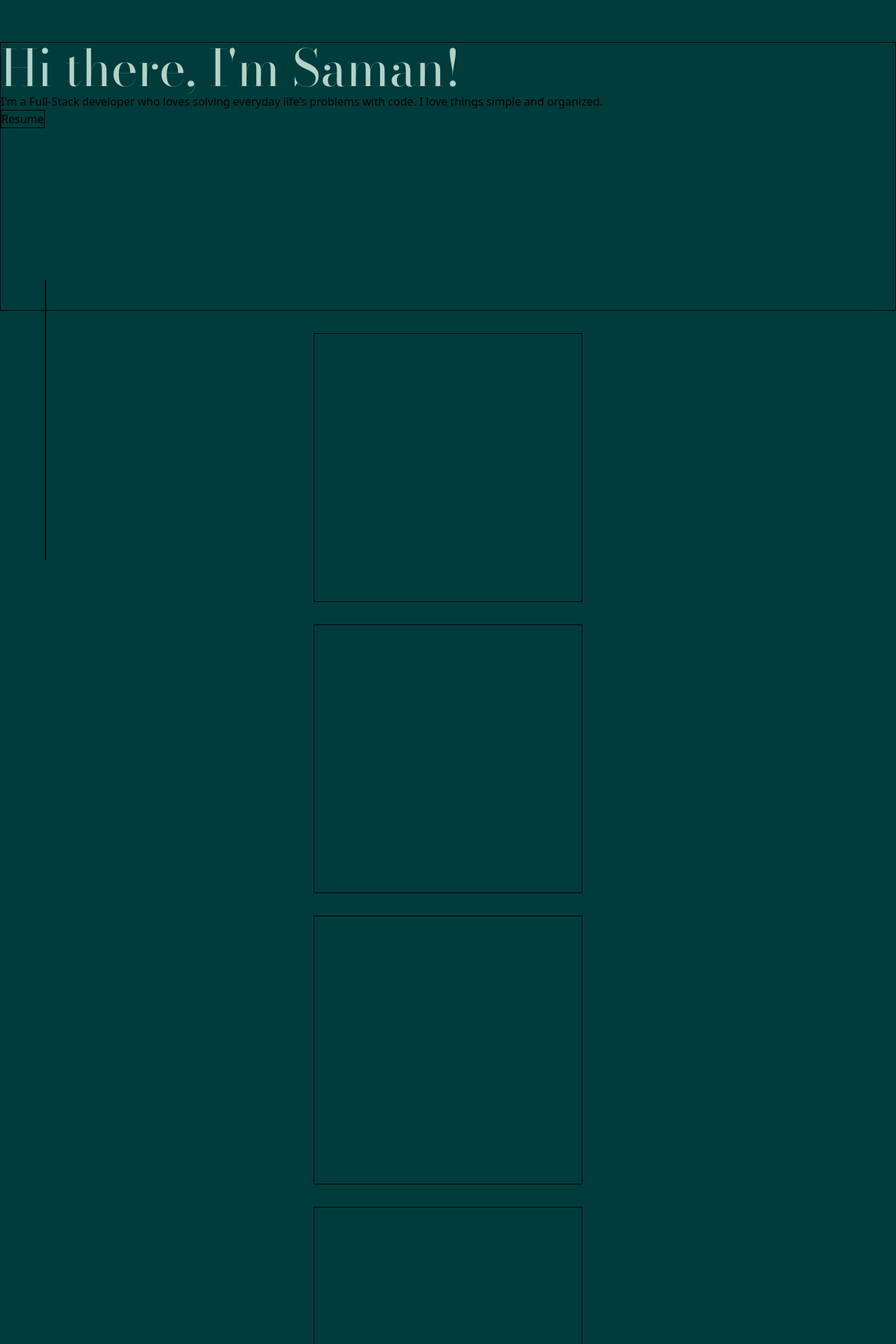
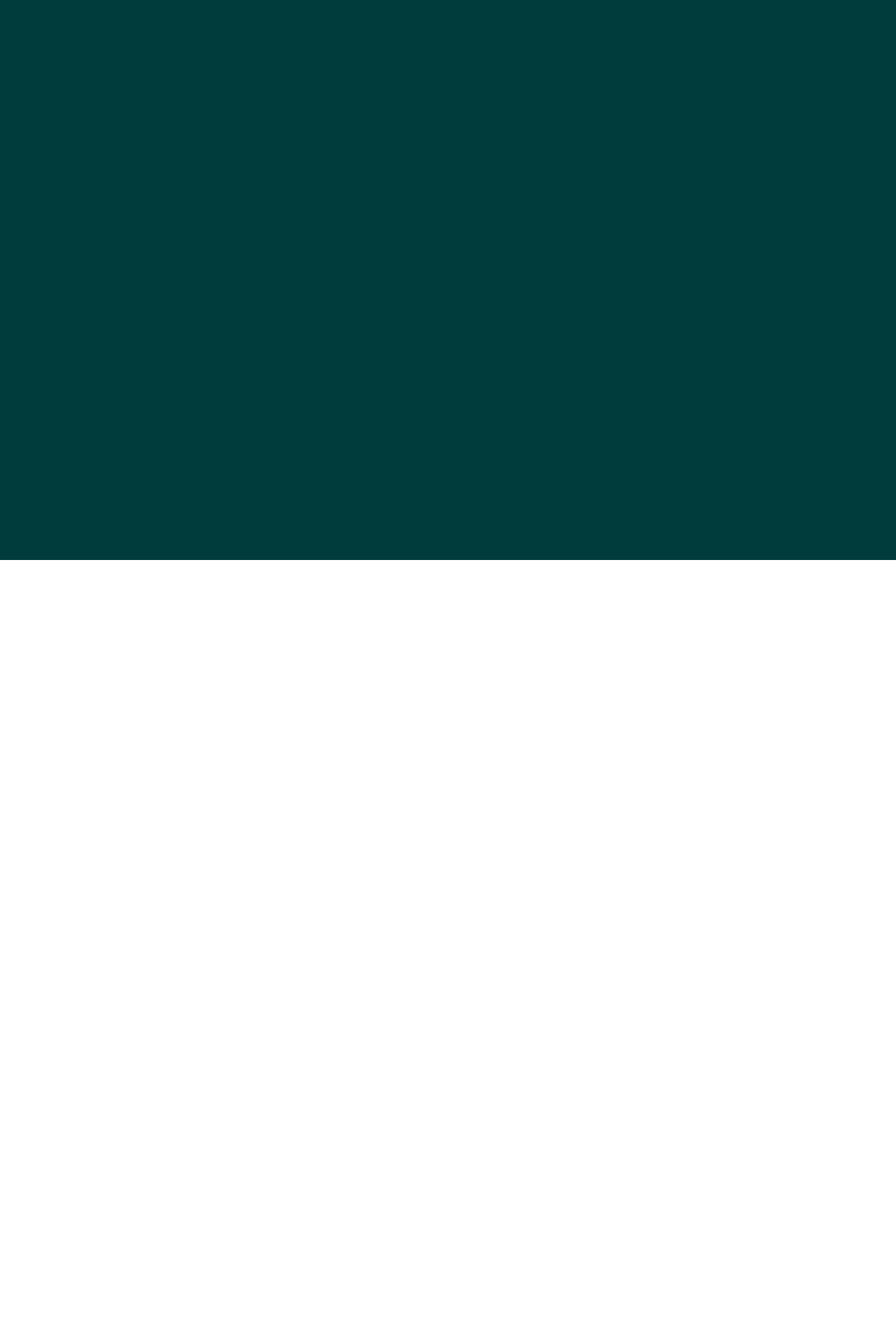
Before and after one commit to SamanAtashi/Portfolio-V.2, a Next.js app: page / in a window 1280 px wide. Shown: the top 1920 px of the page at 70% size. After the commit the page ends 800 px from the top, so only its background shows below. Built offline with nearby package versions, Linux system fonts and the light colour scheme.

Commit message:
Add pages

```diff
--- a/pages/index.js
+++ b/pages/index.js
@@ -1,25 +1,7 @@
 export default function Home() {
 	return (
-		<div className="bg-Primary w-full h-full py-7 relative">
-			<div className="mx-16 border-t-2 fixed bottom-0 border border-my_teal_2 h-3/6"></div>
-			<div className="my-8 w-100 h-96 border border-my_teal_2 mx-auto">
-				<article>
-					<header className="text-7xl text-Secondary font-Bodoni ">
-						Hi there, <span>I'm Saman!</span>
-					</header>
-					<p className="">
-						I'm a <span>Full-Stack developer</span> who
-						loves solving everyday life's problems with
-						code. I love things simple and organized.
-					</p>
-				</article>
-				<button className="border">Resume</button>
-			</div>
-			<div className="my-8 w-96 h-96 border border-my_peach_1 mx-auto"></div>
-			<div className="my-8 w-96 h-96 border border-my_peach_1 mx-auto"></div>
-			<div className="my-8 w-96 h-96 border border-my_peach_1 mx-auto"></div>
-			<div className="my-8 w-96 h-96 border border-my_peach_1 mx-auto"></div>
-			<div className="my-8 w-96 h-96 border border-my_peach_1 mx-auto"></div>
+		<div className="bg-Primary w-screen h-screen py-7 relative">
+
 		</div>
 	);
 }
```
Also changed, not shown: global.css (line endings or trailing spaces), pages/about.js (added), pages/contacts.js (added), pages/projects.js (added).
